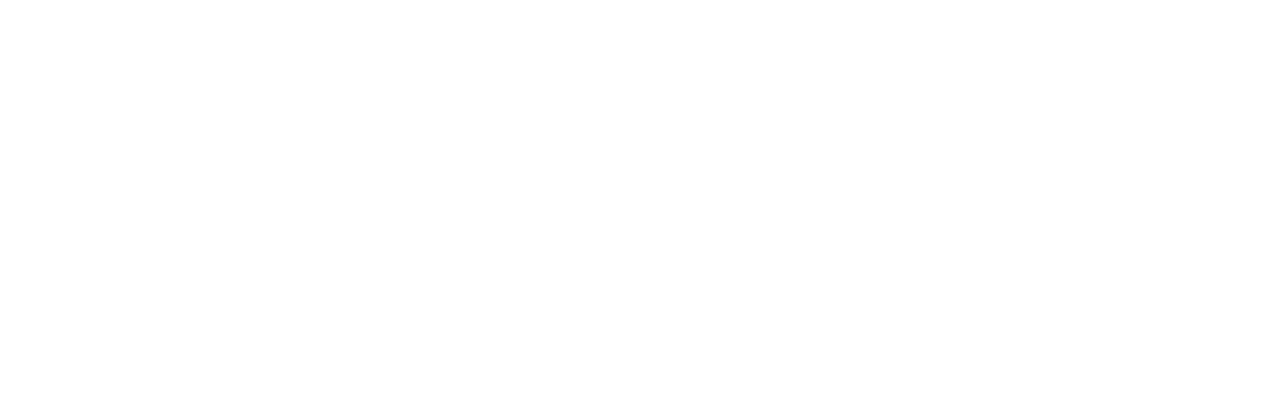
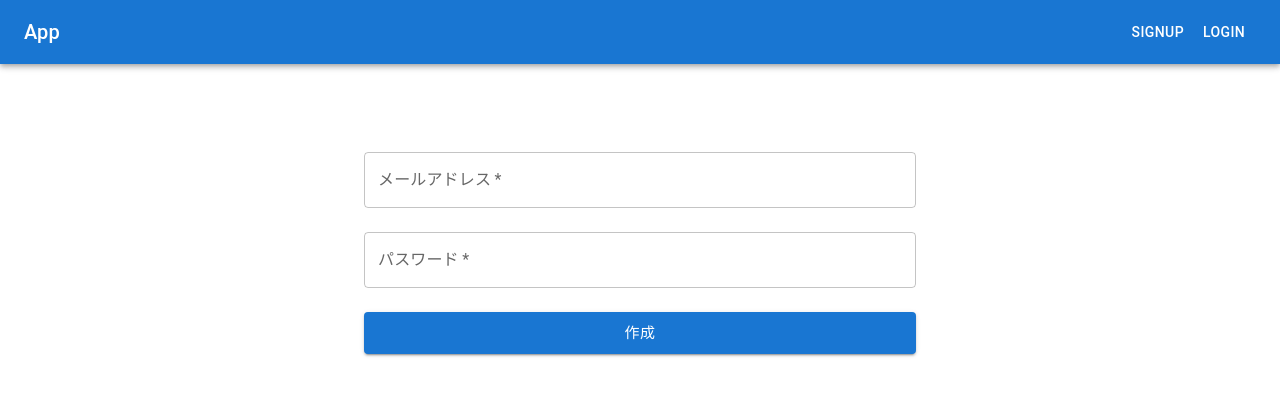
Before and after one commit to shimizuyuta/hackathon2022_0521, a React (Create React App) app in the folder client/: page /login in a window 1280 px wide. Shown: the top 396 px of the page. Built offline with nearby package versions, Linux system fonts and the light colour scheme.

Commit message:
ログイン画面実装

```diff
--- a/client/package.json
+++ b/client/package.json
@@ -12,6 +12,7 @@
     "@types/react-dom": "^18.0.4",
     "react": "^18.1.0",
     "react-dom": "^18.1.0",
+    "react-hook-form": "^7.31.2",
     "react-scripts": "5.0.1",
     "typescript": "^4.6.4",
     "web-vitals": "^2.1.4"
--- a/client/src/App.tsx
+++ b/client/src/App.tsx
@@ -1,12 +1,22 @@
-import React from 'react';
-import logo from './logo.svg';
+import { BrowserRouter, Routes, Route } from 'react-router-dom'
+import Login from './pages/Login/Login';
+import Top from './pages/Top/Top';
+import SignUp from './pages/SiginUp/SignUp';
 import './App.css';
+import Navbar from './components/Navbar';
 
 function App() {
   return (
-    <div className="App">
-
-    </div>
+    <>
+    <BrowserRouter>
+      <Navbar/>
+      <Routes>
+        <Route path='/' element ={<Top />} />
+        <Route path='/login' element={<Login />} />
+        <Route path='/signup' element={<SignUp />} />
+      </Routes>
+    </BrowserRouter>
+    </>
   );
 }
 
--- /dev/null
+++ b/client/src/components/Navbar.tsx
@@ -0,0 +1,25 @@
+import * as React from 'react';
+import AppBar from '@mui/material/AppBar';
+import Box from '@mui/material/Box';
+import Toolbar from '@mui/material/Toolbar';
+import Typography from '@mui/material/Typography';
+import Button from '@mui/material/Button';
+import Link from '@mui/material/Link'
+
+const Navbar = () => {
+  return (
+    <Box sx={{ flexGrow: 1 }}>
+      <AppBar position="static">
+        <Toolbar>
+          <Typography variant="h6" component="div" sx={{ flexGrow: 1 }}>
+            App
+          </Typography>
+          <Button color="inherit" href='/SignUp'>SignUp</Button>
+          <Button color="inherit" href='/Login'>Login</Button>
+        </Toolbar>
+      </AppBar>
+    </Box>
+  )
+}
+
+export default Navbar
--- /dev/null
+++ b/client/src/pages/Login/Login.tsx
@@ -0,0 +1,47 @@
+import React, { useState } from 'react'
+import { Button, Container, Stack, TextField, Box } from '@mui/material'
+import { SubmitHandler, useForm } from 'react-hook-form'
+
+type LoginUserForm = {
+  email:string,
+  password:string,
+  name:string,
+}
+
+const Login = () => {
+  const { register, handleSubmit } = useForm<LoginUserForm>()
+  const onSubmit:SubmitHandler<LoginUserForm> = (data) =>{
+    console.log(data)
+  }
+
+  return (
+    <Container maxWidth="sm" sx={{ pt: 5 ,mt:5}}>
+      <Box component="form" onSubmit={handleSubmit(onSubmit)} noValidate sx={{ mt: 1 }}>
+        <Stack spacing={3}>
+          <TextField
+            required
+            label="メールアドレス"
+            type="email"
+            {...register('email')}
+          />
+          <TextField
+            required
+            label="パスワード"
+            type="password"
+            {...register('password')}
+          />
+          <Button
+            color="primary"
+            variant="contained"
+            size="large"
+            type='submit'
+          >
+            作成
+          </Button>
+        </Stack>
+      </Box>
+    </Container>
+  )
+}
+
+export default Login
```
Also changed, not shown: 1 other file (tests, documents, lock files or other folders).
